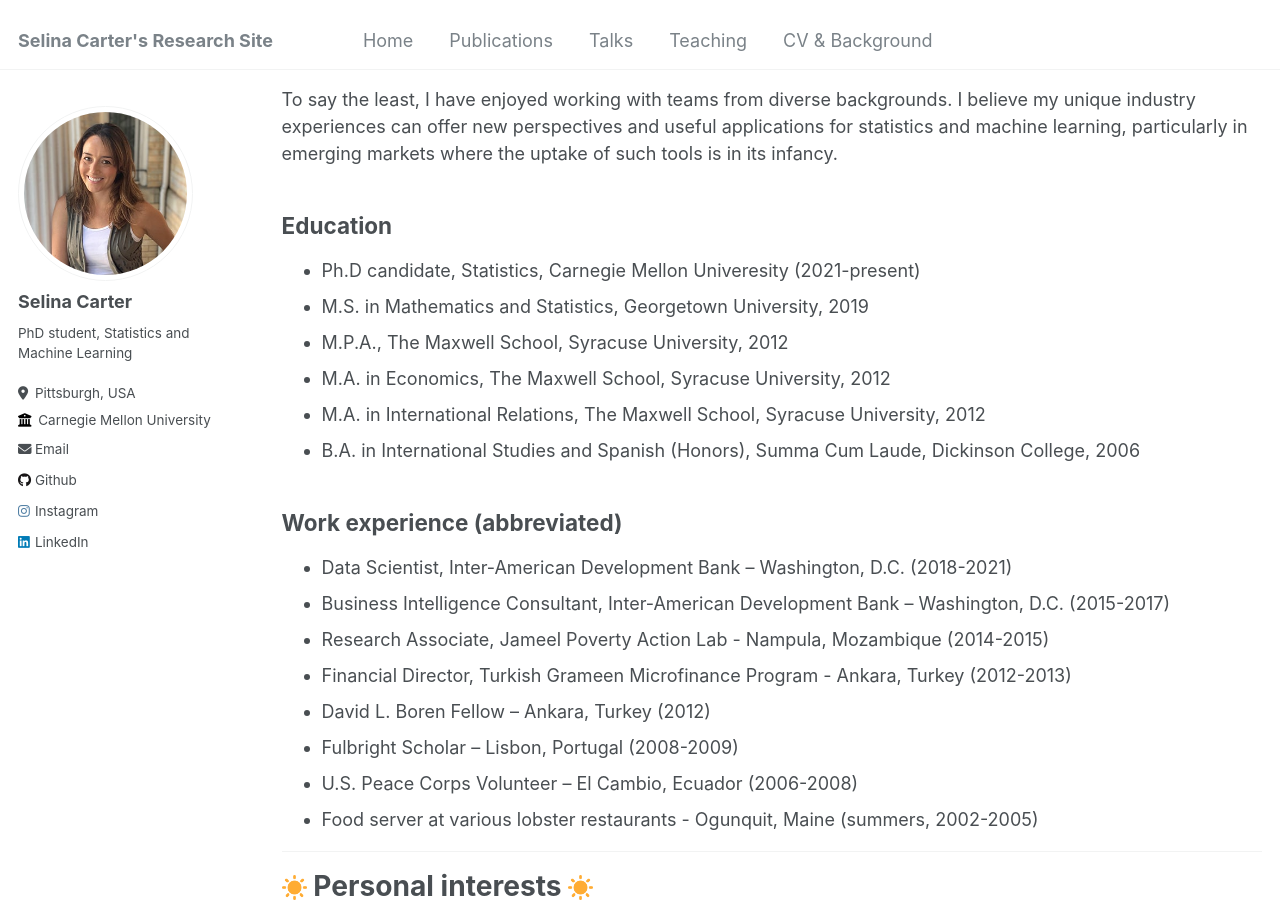
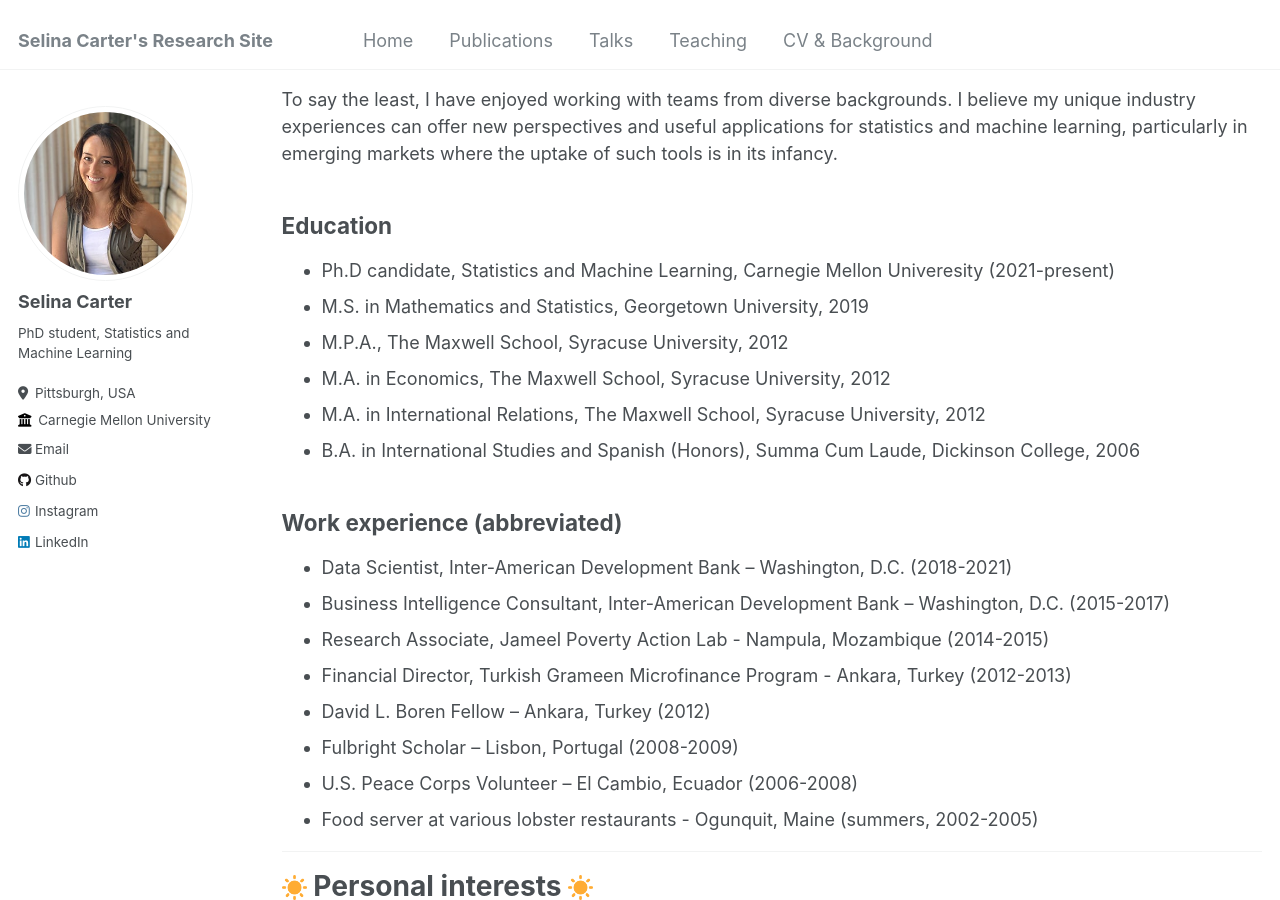
Before and after one commit to selinacarter/selinacarter.github.io, a Jekyll site: the page built from _pages/cv.md, in a window 1280 px wide and 900 px high, scrolled down 1078 px. Built offline with Jekyll 4.4.1, drawn with Linux system fonts in a browser that asks for light colours.

Commit message:
Add to PhD Statistics to Stat and ML on CV page

```diff
--- a/_pages/cv.md
+++ b/_pages/cv.md
@@ -52,7 +52,7 @@ To say the least, I have enjoyed working with teams from diverse backgrounds. I
 
 ## Education
 
-* Ph.D candidate, Statistics, Carnegie Mellon Univeresity (2021-present)
+* Ph.D candidate, Statistics and Machine Learning, Carnegie Mellon Univeresity (2021-present)
 * M.S. in Mathematics and Statistics, Georgetown University, 2019
 * M.P.A., The Maxwell School, Syracuse University, 2012
 * M.A. in Economics, The Maxwell School, Syracuse University, 2012
```
